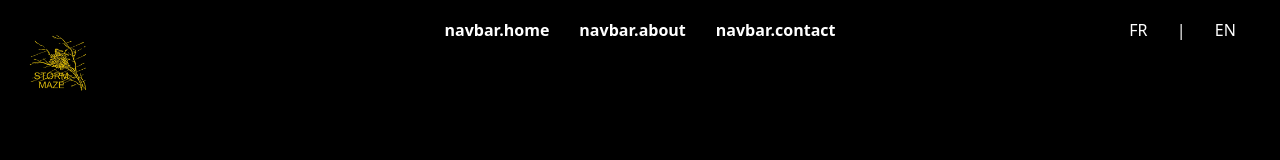
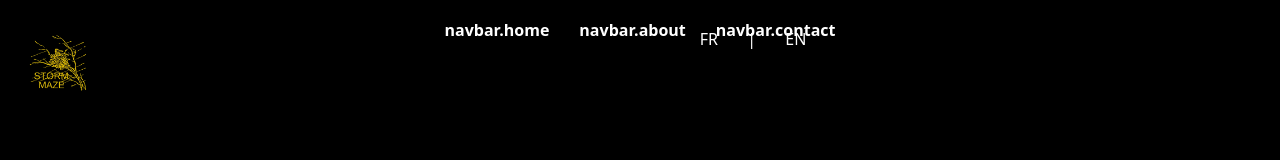
Before and after one commit to Nader-Hadjoudj/my-website, a React (Vite) app: page /contact in a window 1280 px wide. Shown: the top 160 px of the page. Built offline with nearby package versions, Linux system fonts and the light colour scheme; no server answers; the HTML template or start-up script is replaced by a standard one.

Commit message:
nav bar with nav links

```diff
--- a/src/components/Navbar.jsx
+++ b/src/components/Navbar.jsx
@@ -114,10 +114,11 @@ function Navbar() {
           <NavItem href="/">{t('navbar.home')}</NavItem>
           <NavItem href="/about">{t('navbar.about')}</NavItem>
           <NavItem href="/contact">{t('navbar.contact')}</NavItem>
-        </NavLinks>
-        <LanguageContainer>
+          <LanguageContainer>
           <LanguageSwitcher />
         </LanguageContainer>
+        </NavLinks>
+
       </Nav>
     );
 }
```
